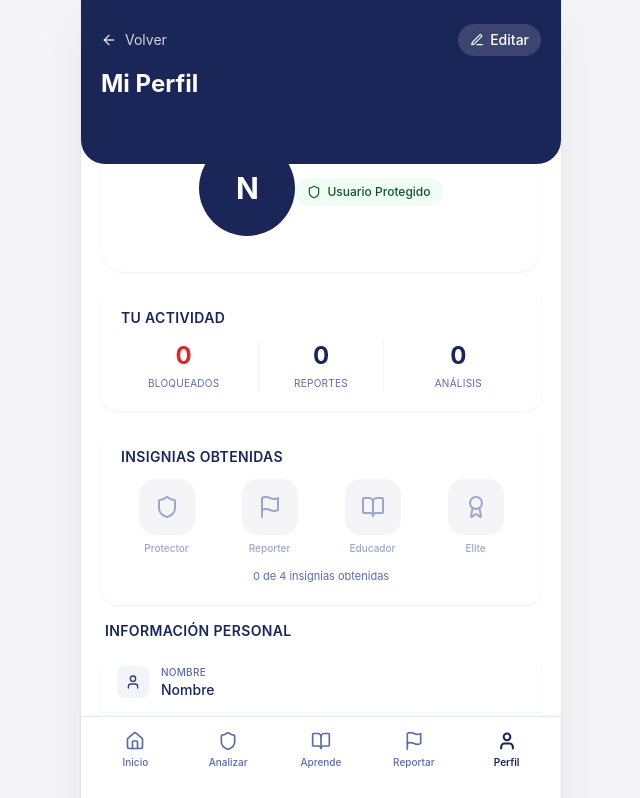
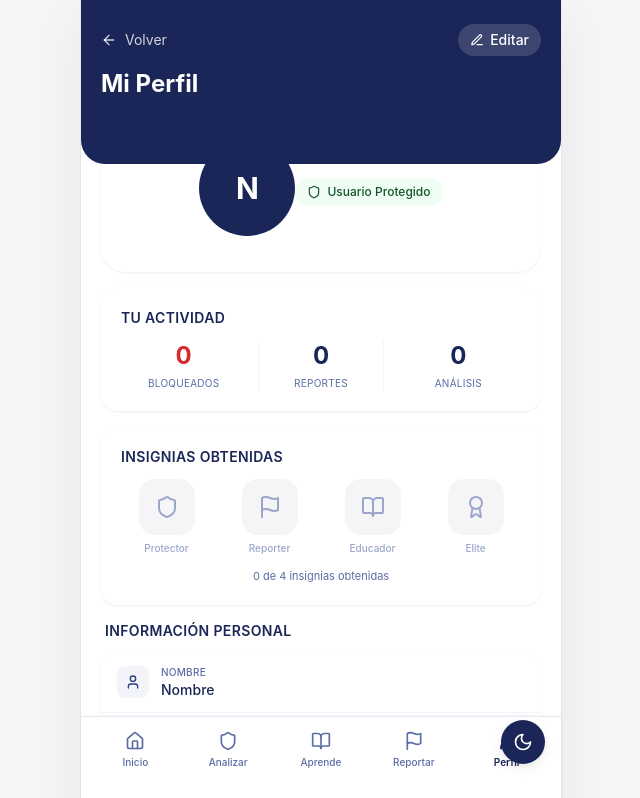
Before and after one commit to drRomer/fishintt-app, a Next.js app: page /perfil in a window 1280 px wide. Shown: the top 798 px of the page, without its empty margins (319-959 px from the left). Built offline with nearby package versions, Linux system fonts and the light colour scheme.

Commit message:
ui: fix contraste modo oscuro, boton de tema global, sube requisitos de insignias

```diff
--- a/src/app/globals.css
+++ b/src/app/globals.css
@@ -158,6 +158,15 @@ html.dark .shadow-card-hover {
   box-shadow: 0 0 0 1px rgba(255, 255, 255, 0.08), 0 8px 24px rgba(0, 0, 0, 0.5);
 }
 
+/* Cajas blancas translúcidas (bg-white/70, /80, /90): en oscuro se vuelven
+   oscuras para que el texto claro se lea (antes quedaban blancas con texto
+   blanco e ilegibles). */
+html.dark .bg-white\/70,
+html.dark .bg-white\/80,
+html.dark .bg-white\/90 {
+  background-color: rgba(13, 17, 23, 0.55);
+}
+
 html.dark ::-webkit-scrollbar-thumb {
   background: rgba(255, 255, 255, 0.2);
 }
--- a/src/app/layout.tsx
+++ b/src/app/layout.tsx
@@ -1,6 +1,7 @@
 import type { Metadata, Viewport } from "next";
 import "./globals.css";
 import { ThemeProvider } from "@/components/ThemeProvider";
+import { ThemeToggle } from "@/components/ThemeToggle";
 
 export const metadata: Metadata = {
   title: "Fishin't — Tu escudo contra el phishing",
@@ -34,7 +35,10 @@ export default function RootLayout({
   return (
     <html lang="es">
       <body>
-        <ThemeProvider>{children}</ThemeProvider>
+        <ThemeProvider>
+          {children}
+          <ThemeToggle />
+        </ThemeProvider>
       </body>
     </html>
   );
--- /dev/null
+++ b/src/components/ThemeToggle.tsx
@@ -0,0 +1,23 @@
+"use client";
+
+import { Moon, Sun } from "lucide-react";
+import { useTheme } from "@/components/ThemeProvider";
+
+// Botón flotante para cambiar de tema, visible en todas las pantallas.
+// Se ancla al borde derecho del "marco" de 480px (no al borde del viewport).
+export function ThemeToggle() {
+  const { isDark, toggleTheme } = useTheme();
+  return (
+    <div className="fixed inset-x-0 bottom-20 z-50 pointer-events-none">
+      <div className="max-w-[480px] mx-auto relative">
+        <button
+          onClick={toggleTheme}
+          aria-label={isDark ? "Cambiar a modo claro" : "Cambiar a modo oscuro"}
+          className="pointer-events-auto absolute right-4 w-11 h-11 rounded-full bg-navy-700 text-white shadow-card-hover flex items-center justify-center hover:bg-navy-800 transition-colors"
+        >
+          {isDark ? <Sun className="w-5 h-5" /> : <Moon className="w-5 h-5" />}
+        </button>
+      </div>
+    </div>
+  );
+}
--- a/src/lib/activity.ts
+++ b/src/lib/activity.ts
@@ -72,9 +72,9 @@ export interface BadgeStatus {
 // Insignias y sus condiciones de obtención.
 export function computeBadges(a: Activity, reports: number): BadgeStatus[] {
   return [
-    { key: "protector", label: "Protector", earned: a.analyses >= 1, hint: "Analiza tu primer enlace" },
-    { key: "reporter", label: "Reporter", earned: reports >= 1, hint: "Reporta una amenaza" },
-    { key: "educador", label: "Educador", earned: a.educationViewed, hint: "Visita la sección Aprende" },
-    { key: "elite", label: "Elite", earned: a.blocked >= 5, hint: "Detecta 5 amenazas" },
+    { key: "protector", label: "Protector", earned: a.analyses >= 6, hint: "Analiza 6 enlaces" },
+    { key: "reporter", label: "Reporter", earned: reports >= 6, hint: "Reporta 6 amenazas" },
+    { key: "educador", label: "Educador", earned: a.educationViewed && a.analyses >= 5, hint: "Visita Aprende y analiza 5 enlaces" },
+    { key: "elite", label: "Elite", earned: a.blocked >= 10, hint: "Detecta 10 amenazas" },
   ];
 }
```
